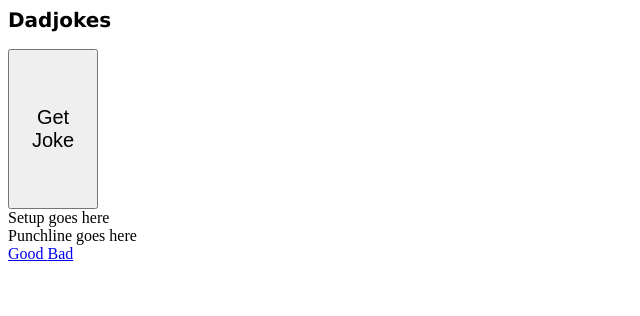
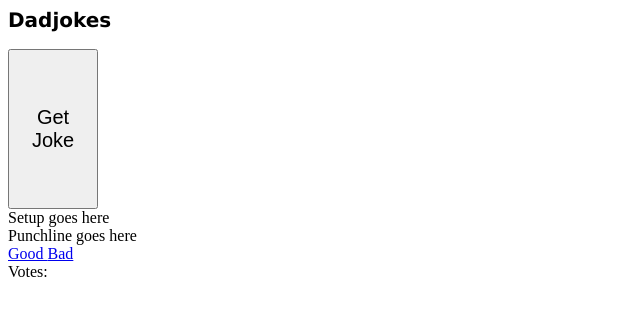
Before and after one commit to dhs-JordanNg/webdev, a website: page index.html in a window 1280 px wide. Shown: the full height of the page, 0-640 px from the left. Drawn offline with nearby package versions, Linux system fonts and the light colour scheme.

Commit message:
Update index.html

```diff
--- a/index.html
+++ b/index.html
@@ -17,5 +17,8 @@
        <a href="#" id="upvote"> Good </a>
        <a href="#" id="downvote"> Bad </a>
     </div>
+    <div id="vote-container">
+      Votes: <span id="votes"></span>
+    </div>
   </body>
 </html>
```
